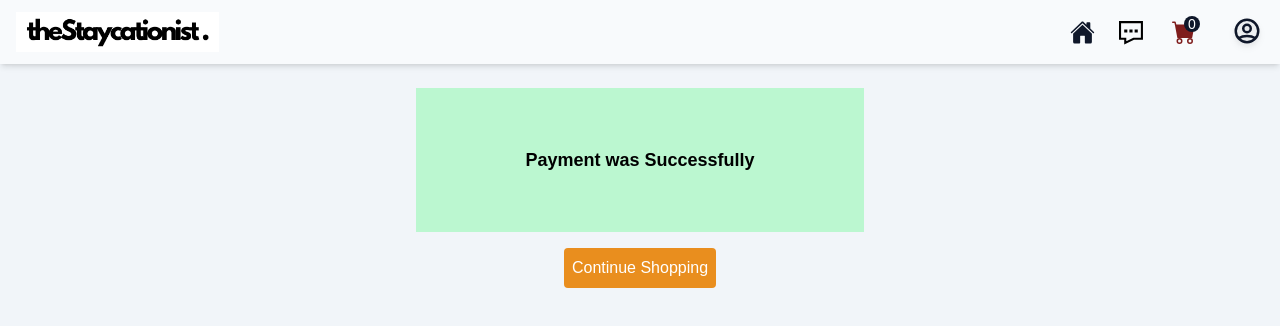
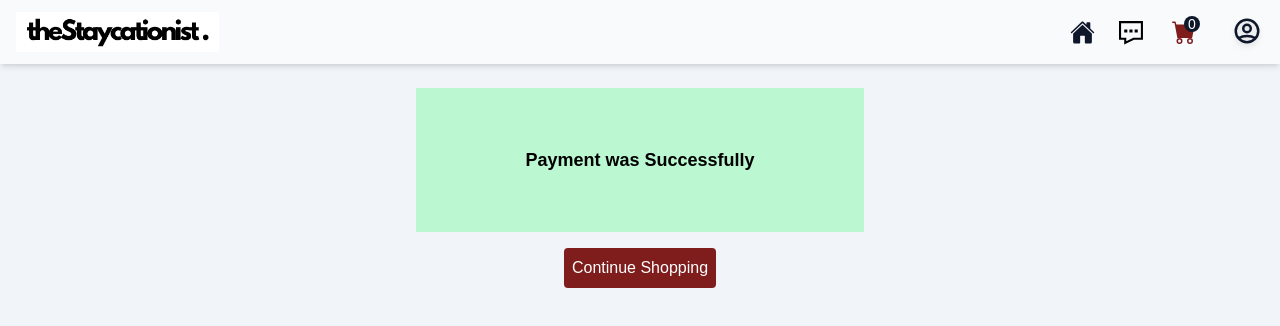
Before and after one commit to AdiriOghenetega/theStaycationist, a React (Create React App) app: page /success in a window 1280 px wide. Shown: the top 326 px of the page. Built offline with nearby package versions, Linux system fonts and the light colour scheme; no server answers.

Commit message:
updated success.js

```diff
--- a/src/page/Success.js
+++ b/src/page/Success.js
@@ -2,15 +2,15 @@ import React from "react";
 import { Link } from "react-router-dom";
 
 const Success = () => {
-  const location = localStorage.getItem("location")
+
   return (
     <div>
       <div className="bg-green-200 w-full max-w-md m-auto h-36 flex justify-center items-center font-semibold text-lg mt-6">
         <p>Payment was Successfully</p>
       </div>
       <div className="flex flex-col justify-center items-center">
-      <Link to={`/menu/${location}`}>
-        <button className="w-fit m-auto  bg-[rgb(233,142,30)] hover:bg-orange-600 cursor-pointer text-white text-center p-2 rounded mt-4">
+      <Link to={`/`}>
+        <button className="w-fit m-auto bg-red-900 hover:bg-red-600 cursor-pointer text-white text-center p-2 rounded mt-4">
           Continue Shopping
         </button>
       </Link>
```
